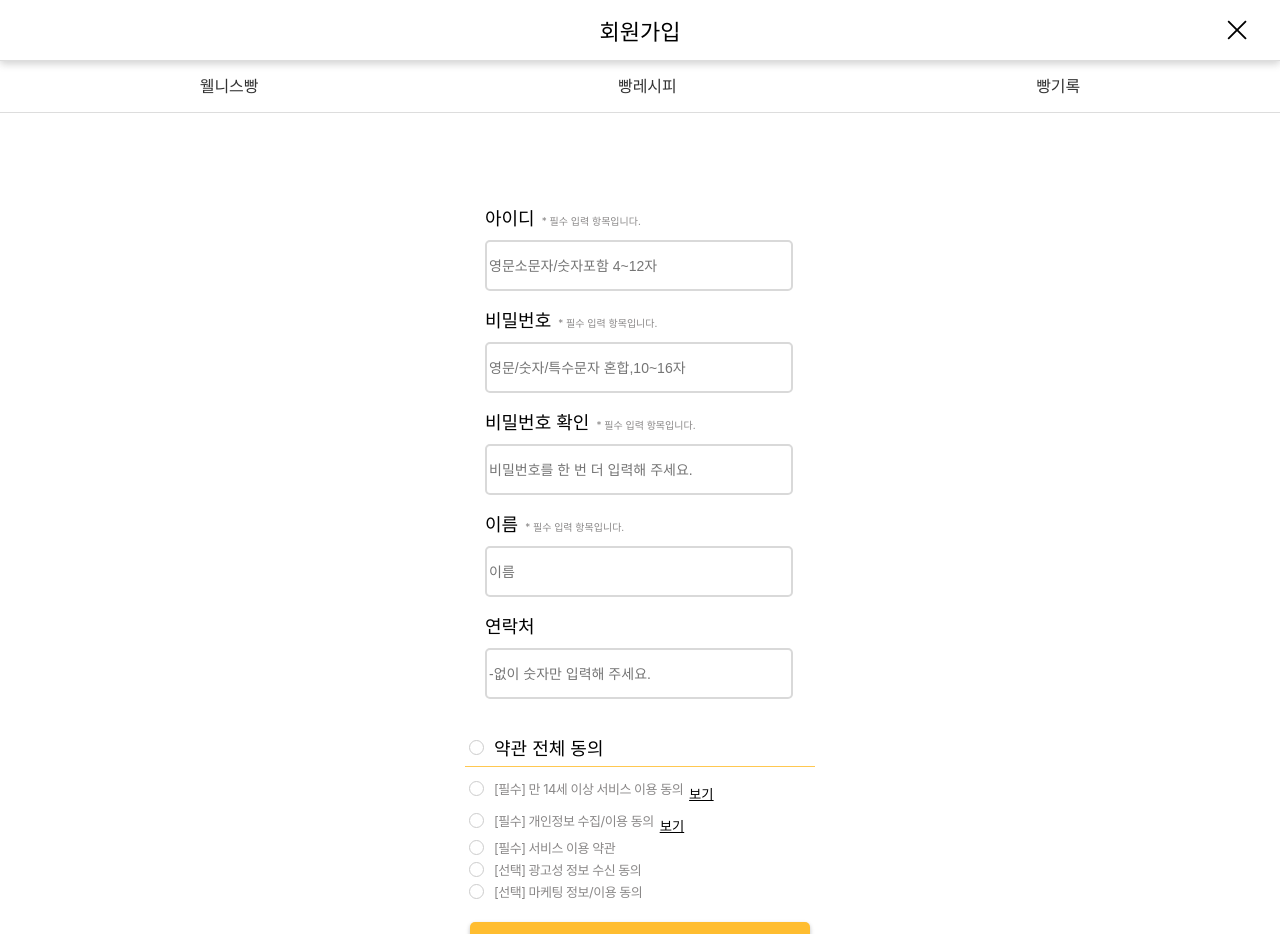
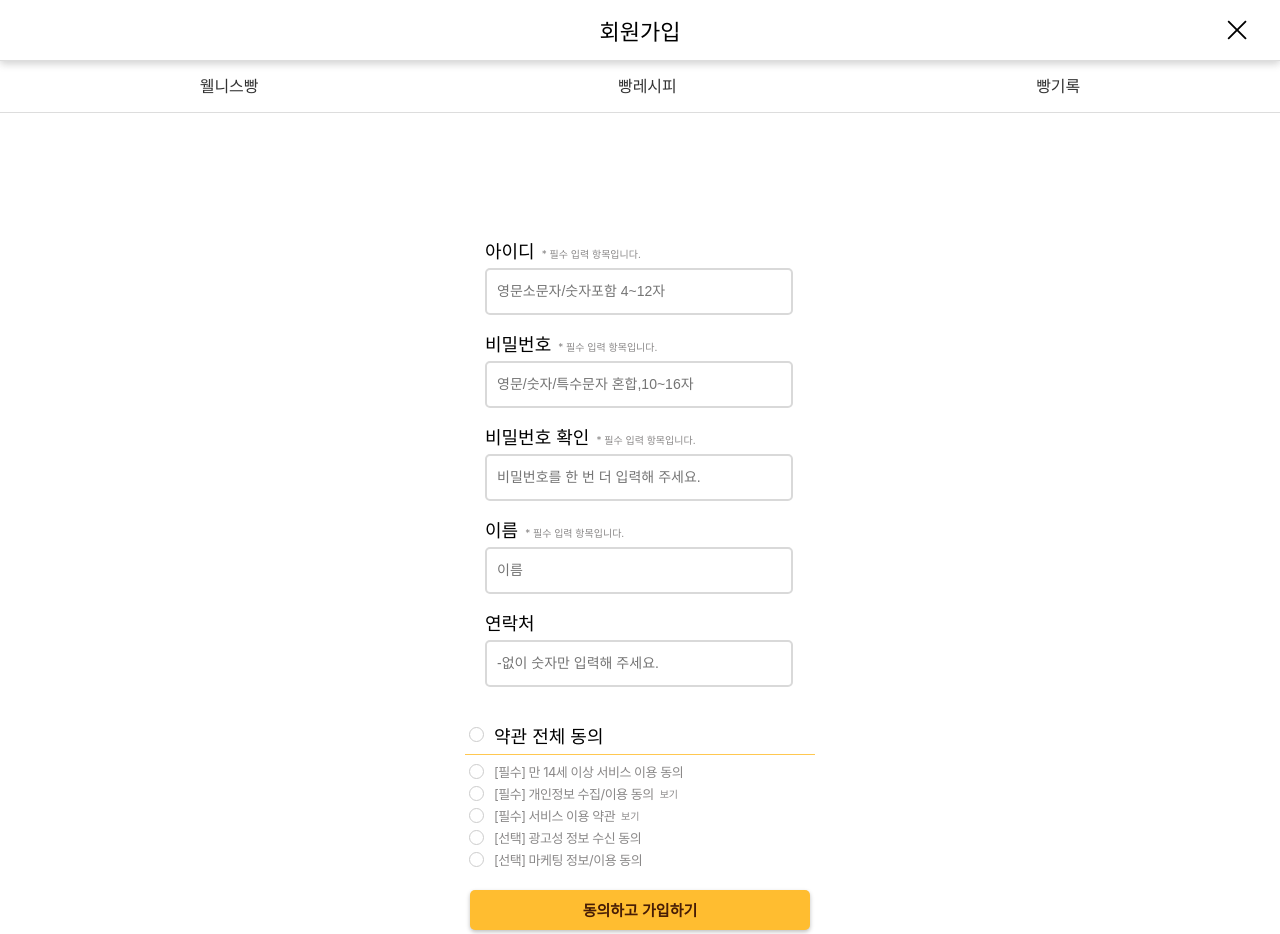
Before and after one commit to Likelion-at-SMWU-12th/DreamPatissier-Client, a React (Create React App) app in the folder dream/: page /accounts/signup in a window 1280 px wide. Shown: the top 934 px of the page. Built offline with nearby package versions, Linux system fonts and the light colour scheme.

Commit message:
[Style] 회원가입 폼 스타일 수정

```diff
--- a/dream/src/components/CheckBox.jsx
+++ b/dream/src/components/CheckBox.jsx
@@ -83,14 +83,8 @@ const Checkbox = ({ allChecked, setAllChecked }) => {
         <SmallCheck htmlFor="termsAgree">
           [필수] 만 14세 이상 서비스 이용 동의
         </SmallCheck>
-        <button
-          type="button"
-          className="terms-button"
-          onClick={() => openPopup("서비스 이용 약관", <TermS />)}
-        >
-          보기
-        </button>
       </CheckboxItem>
+      <PopBox>
         <CheckboxItem>
           <StyledCheck
             type="checkbox"
@@ -101,14 +95,16 @@ const Checkbox = ({ allChecked, setAllChecked }) => {
           <SmallCheck htmlFor="privacyAgree">
             [필수] 개인정보 수집/이용 동의
           </SmallCheck>
-        <button
+          <SeeButton
             type="button"
             className="terms-button"
             onClick={() => openPopup("개인정보 수집/이용 동의", <TermP />)}
           >
-          보기
-        </button>
+            <SeeSpan>보기</SeeSpan>
+          </SeeButton>
         </CheckboxItem>
+      </PopBox>
+      <PopBox>
         <CheckboxItem>
           <StyledCheck
             type="checkbox"
@@ -116,8 +112,18 @@ const Checkbox = ({ allChecked, setAllChecked }) => {
             checked={checkList.serviceAgree}
             onChange={handleCheck}
           />
-        <SmallCheck htmlFor="serviceAgree">[필수] 서비스 이용 약관</SmallCheck>
+          <SmallCheck htmlFor="serviceAgree">
+            [필수] 서비스 이용 약관
+          </SmallCheck>
+          <SeeButton
+            type="button"
+            className="terms-button"
+            onClick={() => openPopup("서비스 이용 약관", <TermS />)}
+          >
+            <SeeSpan>보기</SeeSpan>
+          </SeeButton>
         </CheckboxItem>
+      </PopBox>
       <CheckboxItem>
         <StyledCheck
           type="checkbox"
@@ -199,6 +205,14 @@ const StyledLine = styled.div`
   border-bottom: var(--yellow) 1px solid;
 `;
 
-const PopupDiv = styled.div`
-  z-index: 2;
+const SeeSpan = styled.span``;
+
+const PopBox = styled.div``;
+
+const SeeButton = styled.button`
+  margin-top: 0px;
+  font-size: 10px;
+  text-decoration-line: none;
+  color: var(--grey);
+  font-weight: 500;
 `;
--- a/dream/src/styles/SignForm.css
+++ b/dream/src/styles/SignForm.css
@@ -30,8 +30,10 @@
   border-radius: 5px;
   border: 2px solid #d9d9d9;
   width: 300px;
-  height: 45px;
+  height: 41px;
   font-size: 14px;
+  outline: none;
+  text-indent: 8px;
 }
 
 .label {
@@ -40,7 +42,7 @@
 }
 
 .label-box {
-  padding-bottom: 10px;
+  padding-bottom: 5px;
 }
 
 .mustfill {
@@ -78,4 +80,5 @@
   color: red;
   font-size: 11px;
   padding-top: 10px;
+  margin-bottom: -5px;
 }
```
Lines whose indentation alone changed are shown as unchanged.
